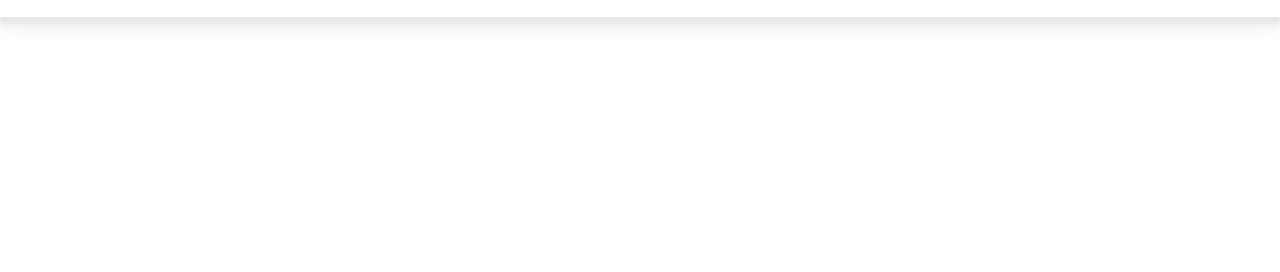
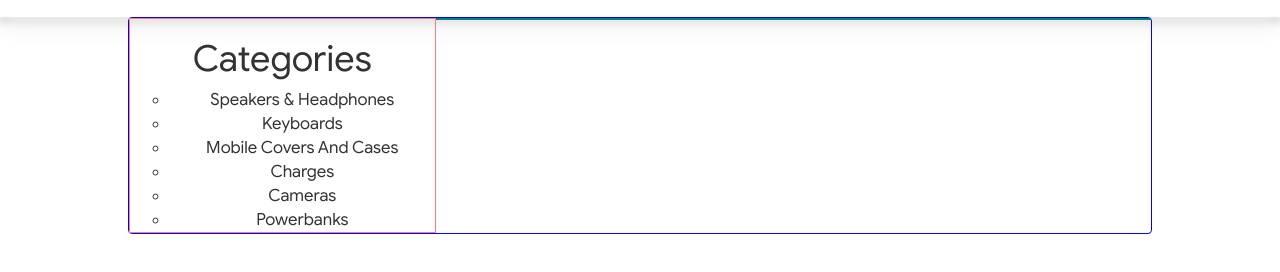
Before and after one commit to kamaalzai/nvc-deals, a plain HTML site: page index.html in a window 1280 px wide. Shown: the part 118-390 px from the top of the page. Drawn offline with nearby package versions, Linux system fonts and the light colour scheme.

Commit message:
updated work

```diff
--- a/index.html
+++ b/index.html
@@ -52,7 +52,25 @@
 
 <ul id="nav--links">
     <li><a href="javascript:void(0)">home</a></li>
-    <li><a href="javascript:void(0)">our products <i class="fa fa-caret-down"></i></a></li>
+    <li><a href="javascript:void(0)">our products <i class="fa fa-caret-down"></i></a>
+    <div class="nav--dropdown">
+        <div class="categories">
+            <h1>categories</h1>
+            <ul>
+                <li><a href="javascript:void(0)">Speakers & Headphones</a></li>
+                <li><a href="javascript:void(0)">Keyboards</a></li>
+                <li><a href="javascript:void(0)">Mobile covers and cases</a></li>
+                <li><a href="javascript:void(0)">Charges</a></li>
+                <li><a href="javascript:void(0)">cameras</a></li>
+                <li><a href="javascript:void(0)">powerbanks</a></li>
+            </ul>
+        </div>
+        <div class="categories--details">
+
+        </div>
+    </div>
+
+    </li>
     <li><a href="javascript:void(0)">hot offers</a></li>
     <li><a href="javascript:void(0)">about us</a></li>
     <li><a href="javascript:void(0)">get in touch</a></li>
--- a/src/css/index.css
+++ b/src/css/index.css
@@ -191,18 +191,46 @@ nav{
     box-shadow: 0 10px 20px #eee, 0 6px 6px #d5d5d5;
 }
 
-#nav--links li{
-    position: relative;
+#nav--links > li{
     display: inline-block;
     text-transform: capitalize;
     font-family: "Google Sans",sans-serif;
     font-size:1.2em;
     margin:0 1em 0 1em;
-    color: #6a85a6;
     font-weight: 500;
     transition: color 300ms ease 0s;
 }
 
-#nav--links li:hover{
+#nav--links >  li > a{
+    color: #6a85a6;
+}
+
+#nav--links > li:hover > a{
     color:#512da8;
 }
+
+.nav--dropdown{
+    position: absolute;
+    width:80%;
+    left:50%;
+    transform:translateX(-50%);
+    border:1px solid blue;
+    top:100%;
+    border-radius: 4px;
+}
+
+.categories , .categories--details{
+    position: relative;
+    height:100%;
+    float:left;
+}
+
+.categories{
+    width:30%;
+    border:1px solid salmon;
+}
+
+.categories--details{
+    width:70%;
+    border:1px solid teal
+}
```
